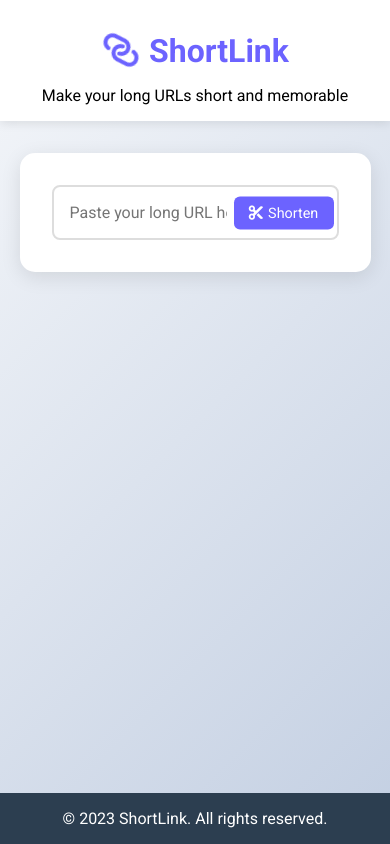
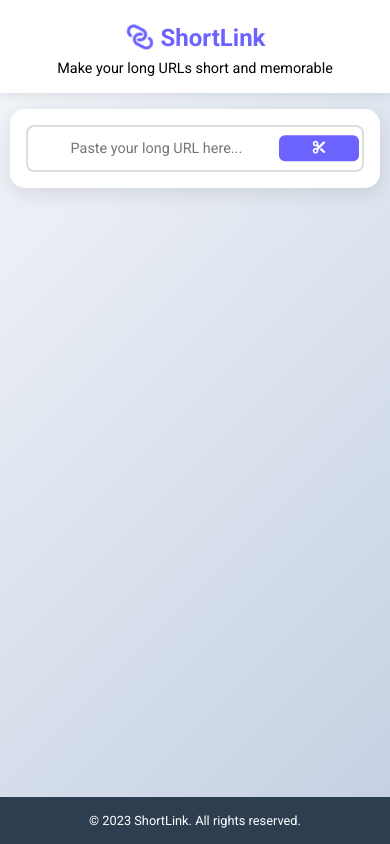
Before and after one commit to 0gl04q/fastapi-shortlink, a FastAPI app: page / in a window 390 px wide. Run offline with FastAPI, Linux system fonts and the light colour scheme.

Commit message:
Update frontend

```diff
--- a/static/css/style.css
+++ b/static/css/style.css
@@ -34,6 +34,16 @@ body {
   margin: 1rem;
 }
 
+@media (max-width: 480px) {
+  .logo {
+    font-size: 1.5rem;
+    margin: 0.5rem;
+  }
+  .header p {
+    font-size: 0.9rem;
+  }
+}
+
 .chain-icon {
   animation: chain-rotate 3s infinite linear;
   transform-origin: center;
@@ -54,6 +64,14 @@ body {
   box-shadow: 0 5px 20px rgba(0,0,0,0.1);
 }
 
+@media (max-width: 480px) {
+  .container {
+    width: 95%;
+    padding: 1rem;
+    margin: 1rem auto;
+  }
+}
+
 .input-section, .result-section {
   position: relative;
   width: 100%;
@@ -69,6 +87,14 @@ body {
   font-size: 1rem;
   transition: border-color 0.3s;
   text-align: center;
+}
+
+@media (max-width: 480px) {
+  .url-input, .result-display {
+    font-size: 0.9rem;
+    padding: 0.8rem;
+    padding-right: 90px;
+  }
 }
 
 .url-input:focus {
@@ -94,6 +120,20 @@ body {
   align-items: center;
   justify-content: center;
   gap: 5px;
+}
+
+@media (max-width: 480px) {
+  .shorten-btn, .copy-btn {
+    width: 80px;
+    padding: 0.4rem 0.8rem;
+    font-size: 0.8rem;
+  }
+  .shorten-btn span {
+    display: none;
+  }
+  .shorten-btn i {
+    margin: 0;
+  }
 }
 
 .copy-btn {
@@ -130,6 +170,12 @@ body {
   padding-right: 110px;
 }
 
+@media (max-width: 480px) {
+  .result {
+    margin-top: 1rem;
+  }
+}
+
 @keyframes slideDown {
   from {
     opacity: 0;
@@ -150,6 +196,12 @@ footer {
   padding: 1rem;
 }
 
+@media (max-width: 480px) {
+  footer p {
+    font-size: 0.8rem;
+  }
+}
+
 .shortened-url {
   margin: 10px 0;
   word-break: break-all;
--- a/templates/index.html
+++ b/templates/index.html
@@ -1,9 +1,11 @@
-<!DOCTYPE html>
 <html>
 <head>
     <base href="/">
     <meta charset="UTF-8">
+    <meta name="viewport" content="width=device-width, initial-scale=1.0">
     <title>ShortLink - Make Long URLs Short</title>
+
+
     <link href="https://cdnjs.cloudflare.com/ajax/libs/font-awesome/6.0.0/css/all.min.css" rel="stylesheet">
     <link href="https://fonts.googleapis.com/css2?family=Roboto:wght@300;400;500;700&amp;display=swap" rel="stylesheet">
     <link rel="stylesheet" href="/static/css/style.css">
@@ -41,7 +43,9 @@
 <footer>
     <p>© 2023 ShortLink. All rights reserved.</p>
 </footer>
+
 <script src="https://code.jquery.com/jquery-3.6.0.min.js"></script>
 <script src="/static/js/index.js"></script>
+
 </body>
 </html>
```
Lines whose indentation alone changed are shown as unchanged.
